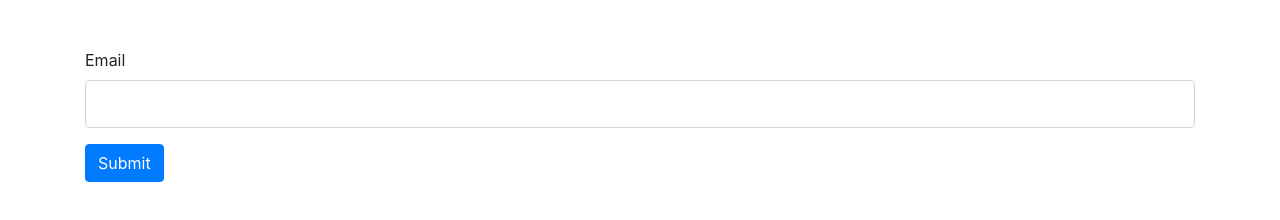
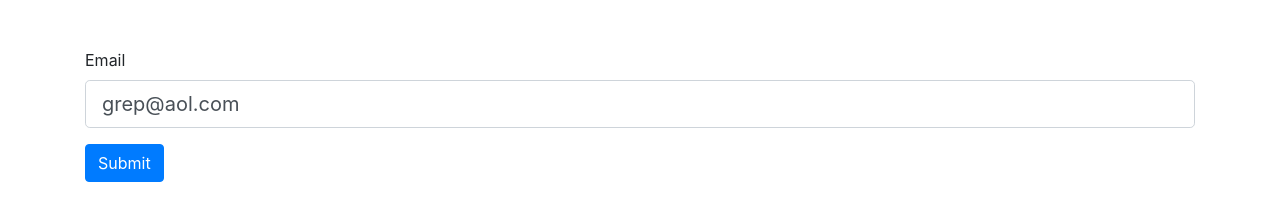
Before and after one commit to papanugget/vue-js-course, a plain HTML site: page index.html in a window 1280 px wide. Drawn offline with nearby package versions, Linux system fonts and the light colour scheme.

Commit message:
value binding

```diff
--- a/index.html
+++ b/index.html
@@ -14,7 +14,7 @@
             <form class="mt-5">
                 <div class="form-group">
                     <label for="email">Email</label>
-                    <input type="email" class="form-control form-control-lg">
+                    <input type="email" :value="email" class="form-control form-control-lg">
                 </div>
                 <button class="btn btn-primary" type="submit">Submit</button>
             </form>
--- a/js/app.js
+++ b/js/app.js
@@ -2,9 +2,16 @@
 
 // $('#greeting').text('Hello from jQuery')
 
+// new Vue({
+//     el: '#app',
+//     data: {
+//         greeting: "Hello from Vue"
+//     }
+// });
+
 new Vue({
     el: '#app',
     data: {
-        greeting: "Hello from Vue"
+        email: 'grep@aol.com'
     }
 });
```
